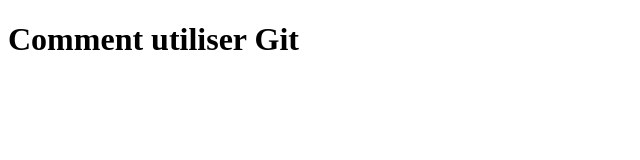
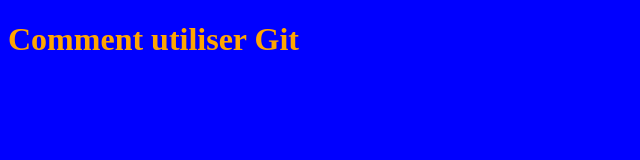
Before and after one commit to wallas938/git-playground, a plain HTML site: page index.html in a window 1280 px wide. Shown: the whole page, without its empty margins (0-640 px from the left). Drawn offline with Linux system fonts and the light colour scheme.

Commit message:
Couleur du fond d'écran changé

```diff
--- a/index.html
+++ b/index.html
@@ -6,8 +6,8 @@
 	<title></title>
 	<link rel="stylesheet" href="">
 </head>
-<body>
-	<h1>
+<body style="background-color: blue;">
+	<h1 style="color: orange;">
 		Comment utiliser Git
 	</h1>
 	<script type="text/javascript" src="script.js"></script>
```
